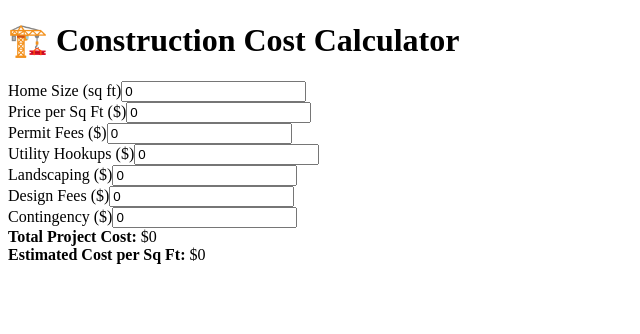
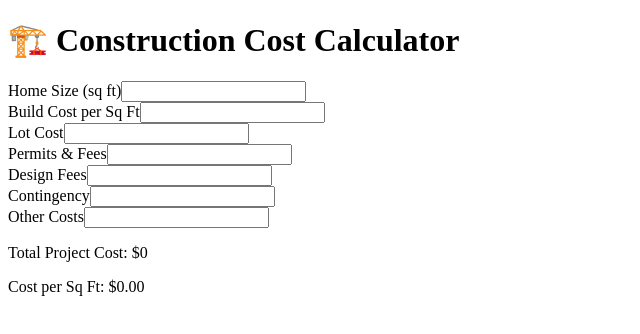
Before and after one commit to storybuilders/buildingcalculator, a Next.js app: page / in a window 1280 px wide. Shown: the top 334 px of the page, without its empty margins (0-640 px from the left). Built offline with nearby package versions, Linux system fonts and the light colour scheme.

Commit message:
Update page.tsx

```diff
--- a/app/page.tsx
+++ b/app/page.tsx
@@ -1,16 +1,16 @@
-'use client';
+"use client";
 
-import { useState } from 'react';
+import React, { useState } from "react";
 
 export default function Home() {
   const [inputs, setInputs] = useState({
     homeSize: 0,
-    pricePerSqFt: 0,
-    permitFees: 0,
-    utilityHookups: 0,
-    landscaping: 0,
+    costPerSqFt: 0,
+    lotCost: 0,
+    permitsAndFees: 0,
     designFees: 0,
     contingency: 0,
+    otherCosts: 0,
   });
 
   const handleChange = (e: React.ChangeEvent<HTMLInputElement>) => {
@@ -19,47 +19,45 @@ export default function Home() {
   };
 
   const totalProjectCost =
-    inputs.homeSize * inputs.pricePerSqFt +
-    inputs.permitFees +
-    inputs.utilityHookups +
-    inputs.landscaping +
+    inputs.homeSize * inputs.costPerSqFt +
+    inputs.lotCost +
+    inputs.permitsAndFees +
     inputs.designFees +
-    inputs.contingency;
+    inputs.contingency +
+    inputs.otherCosts;
 
-  const costPerSqFt = totalProjectCost / inputs.homeSize || 0;
+  const costPerSqFt = inputs.homeSize
+    ? totalProjectCost / inputs.homeSize
+    : 0;
 
   return (
     <main className="max-w-xl mx-auto p-4 space-y-6">
       <h1 className="text-2xl font-bold">🏗️ Construction Cost Calculator</h1>
       <div className="grid gap-4">
         {[
-          { label: 'Home Size (sq ft)', name: 'homeSize' },
-          { label: 'Price per Sq Ft ($)', name: 'pricePerSqFt' },
-          { label: 'Permit Fees ($)', name: 'permitFees' },
-          { label: 'Utility Hookups ($)', name: 'utilityHookups' },
-          { label: 'Landscaping ($)', name: 'landscaping' },
-          { label: 'Design Fees ($)', name: 'designFees' },
-          { label: 'Contingency ($)', name: 'contingency' },
-        ].map((field) => (
-          <div key={field.name}>
-            <label className="block font-medium mb-1">{field.label}</label>
+          ["homeSize", "Home Size (sq ft)"],
+          ["costPerSqFt", "Build Cost per Sq Ft"],
+          ["lotCost", "Lot Cost"],
+          ["permitsAndFees", "Permits & Fees"],
+          ["designFees", "Design Fees"],
+          ["contingency", "Contingency"],
+          ["otherCosts", "Other Costs"],
+        ].map(([key, label]) => (
+          <div key={key}>
+            <label className="block font-medium">{label}</label>
             <input
               type="number"
-              name={field.name}
-              value={inputs[field.name as keyof typeof inputs]}
+              name={key}
+              value={inputs[key as keyof typeof inputs] || ""}
               onChange={handleChange}
-              className="w-full border px-3 py-2 rounded"
+              className="w-full p-2 border rounded"
             />
           </div>
         ))}
       </div>
-      <div className="mt-6 space-y-2">
-        <div>
-          <strong>Total Project Cost:</strong> ${totalProjectCost.toLocaleString(undefined, { maximumFractionDigits: 2 })}
-        </div>
-        <div>
-          <strong>Estimated Cost per Sq Ft:</strong> ${costPerSqFt.toLocaleString(undefined, { maximumFractionDigits: 2 })}
-        </div>
+      <div className="p-4 bg-gray-100 rounded">
+        <p>Total Project Cost: ${totalProjectCost.toLocaleString()}</p>
+        <p>Cost per Sq Ft: ${costPerSqFt.toFixed(2)}</p>
       </div>
     </main>
   );
```
